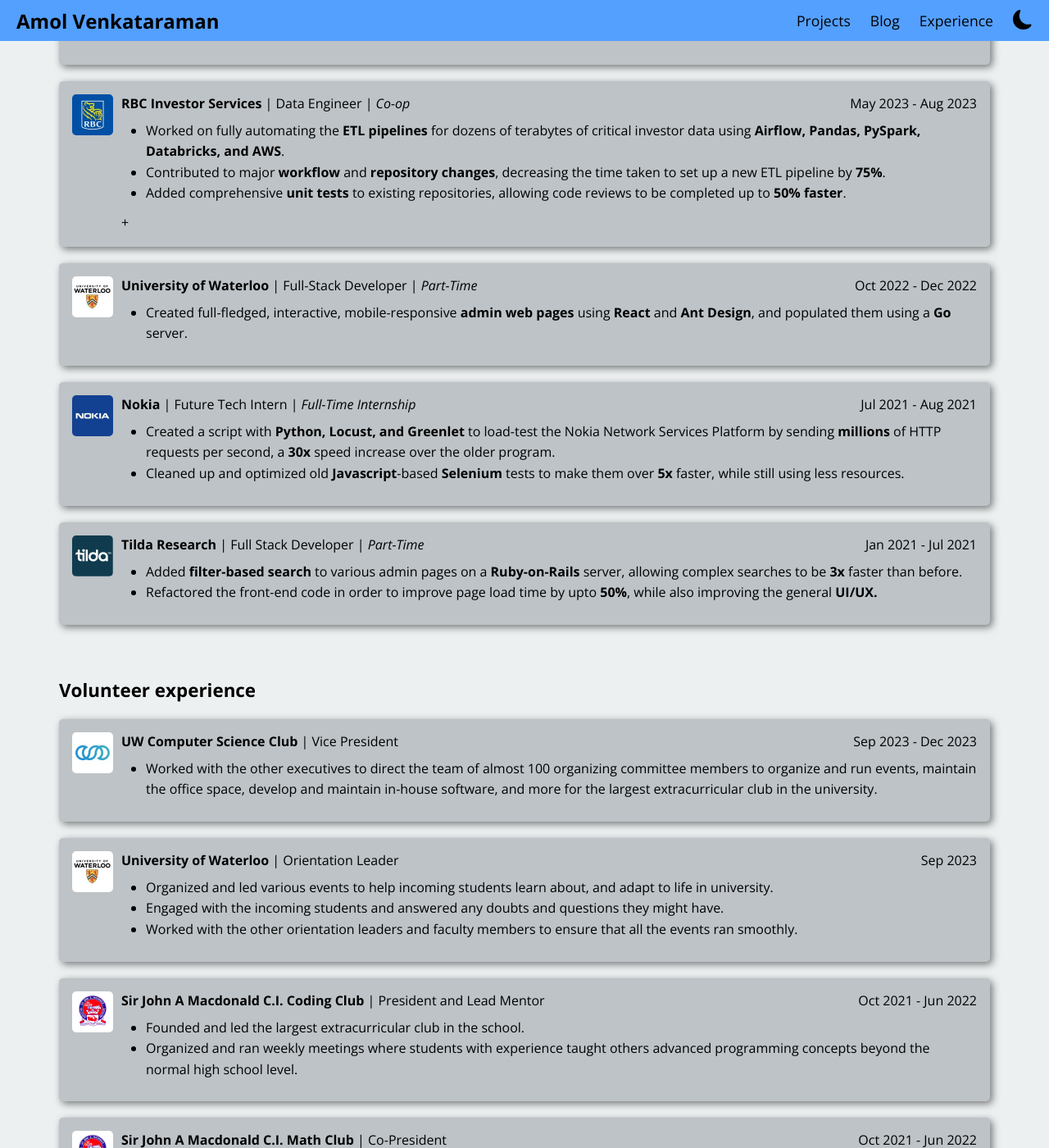
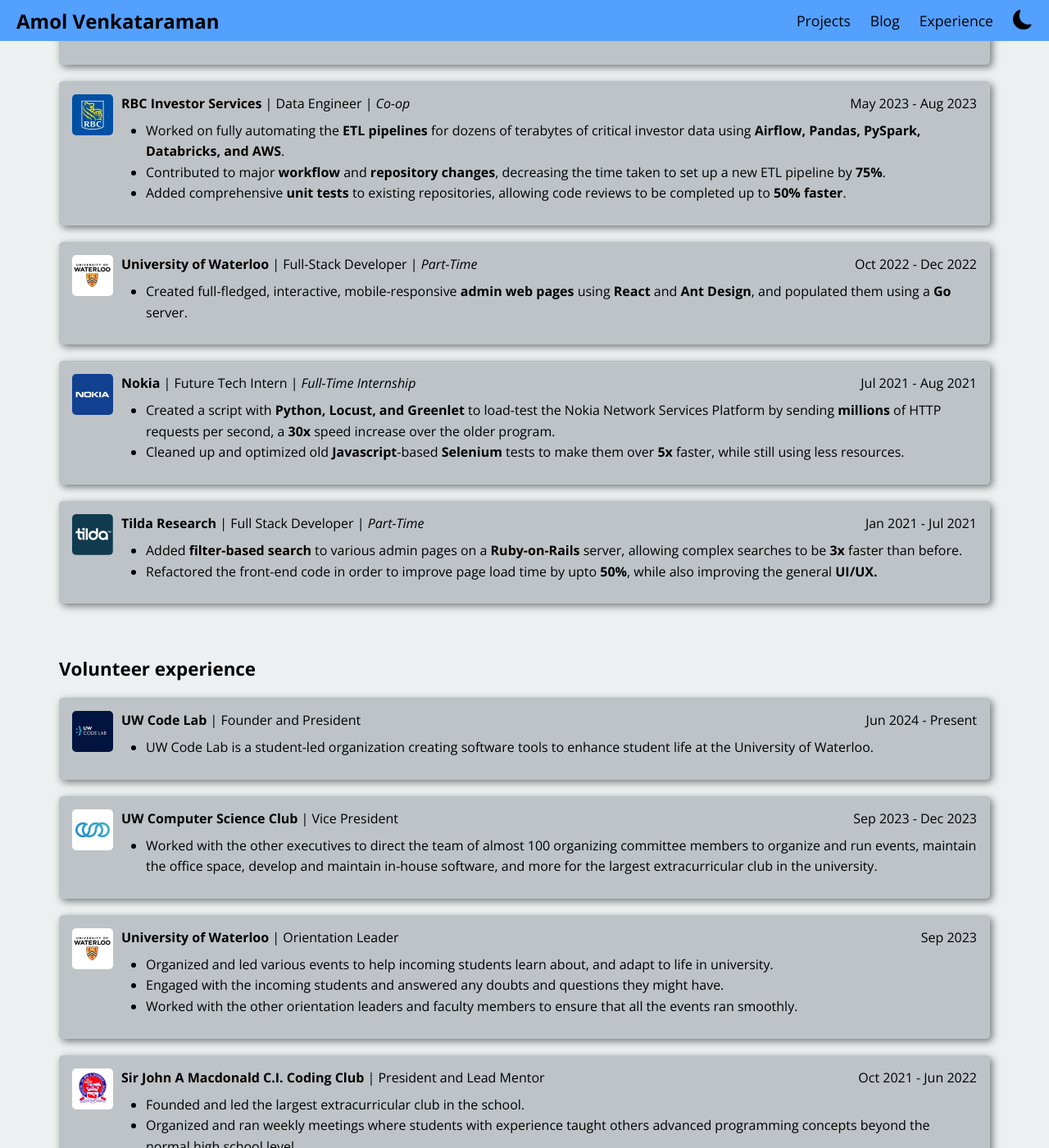
Before and after one commit to amolvenkataraman/amolvenkataraman.github.io, a Jekyll site: the page built from experience.html, in a window 1280 px wide and 1400 px high, scrolled down 719 px. Shown: the whole window at 82% size. Built offline with Jekyll 4.4.1, drawn with Linux system fonts in a browser that asks for light colours.

Commit message:
Added Code Lab to experience

```diff
--- a/experience.html
+++ b/experience.html
@@ -92,7 +92,7 @@ permalink: /experience/
                             <li>Worked on fully automating the <b>ETL pipelines</b> for dozens of terabytes of critical investor data using <b>Airflow, Pandas, PySpark, Databricks, and AWS</b>.</li>
                             <li>Contributed to major <b>workflow</b> and <b>repository changes</b>, decreasing the time taken to set up a new ETL pipeline by <b>75%</b>.</li>
                             <li>Added comprehensive <b>unit tests</b> to existing repositories, allowing code reviews to be completed up to <b>50% faster</b>.</li>
-                        </ul>+
+                        </ul>
                     </div>
                 </div>
             </div>
@@ -157,6 +157,23 @@ permalink: /experience/
     <div class="work">
         <span class="subtitle">Volunteer experience</span>
         <div class="slabs">
+            <div class="slab slab-work">
+                <div class="slab-image">
+                    <img src="/assets/work/codelab.jpg" alt="Logo">
+                </div>
+                <div class="slab-text">
+                    <div class="slab-title">
+                        <div class="st-left"><b>UW Code Lab</b>&nbsp|&nbspFounder and President</div>
+                        <div class="st-right">Jun 2024 - Present</div>
+                    </div>
+                    <div class="slab-description">
+                        <ul>
+                            <li>UW Code Lab is a student-led organization creating software tools to enhance student life at the University of Waterloo.</li>
+                        </ul>
+                    </div>
+                </div>
+            </div>
+
             <div class="slab slab-work">
                 <div class="slab-image">
                     <img src="/assets/work/csc.jpg" alt="Logo">
```
Also changed, not shown: assets/work/codelab.jpg (added).
